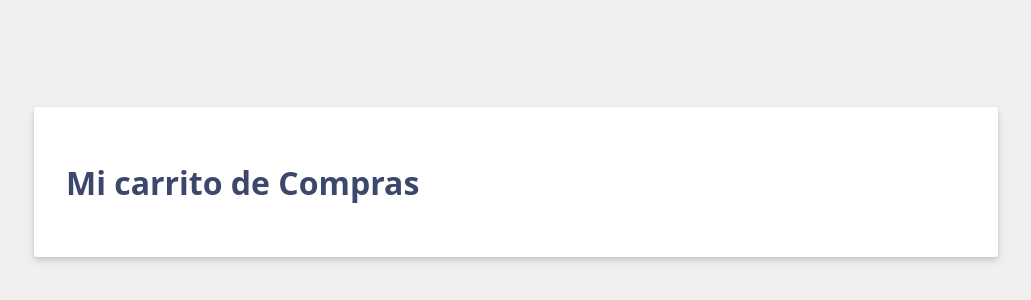
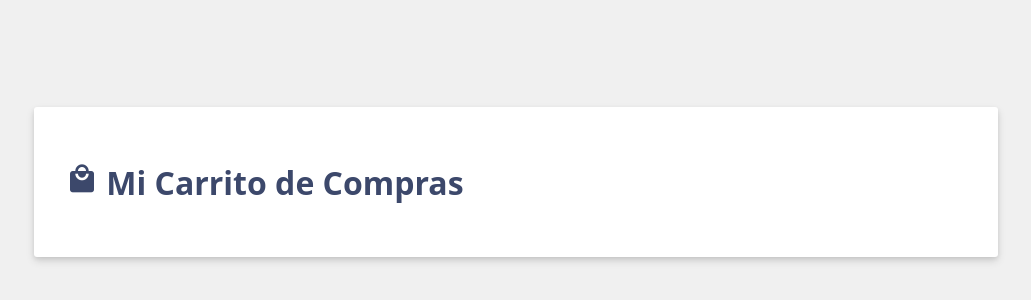
Before and after one commit to kenjiMiguel/VueJS-ShoppingCart, a Vue app: page / in a window 1280 px wide. Shown: the part 218-518 px from the top of the page, without its empty margins (124-1155 px from the left). Built offline with nearby package versions, Linux system fonts and the light colour scheme.

Commit message:
🕔⭐ Shopping Cart App                          Agregar icono de titulo usando google fonts

```diff
--- a/src/App.vue
+++ b/src/App.vue
@@ -1,10 +1,14 @@
 <script setup>
-import HelloWorld from './components/HelloWorld.vue'
-import TheWelcome from './components/TheWelcome.vue'
+import { ref } from 'vue';
+const header = ref('Mi Carrito de Compras')
 </script>
 
 <template>
-  <h1> Mi carrito de Compras </h1>
+  <h1> <i class="material-icons shopping-cart-icon">local_mall</i> {{ header}} </h1>
   </template>
 
-  <style scoped>  </style>
+  <style scoped>
+  .shopping-cart-icon{
+  font-size: 2rem;
+  }
+   </style>
```
